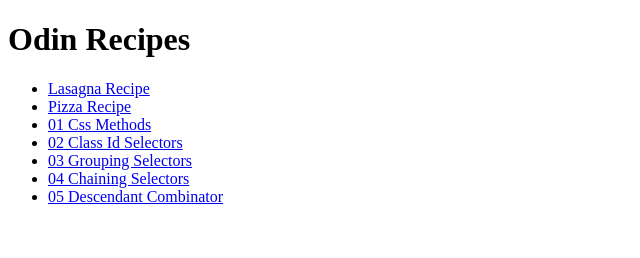
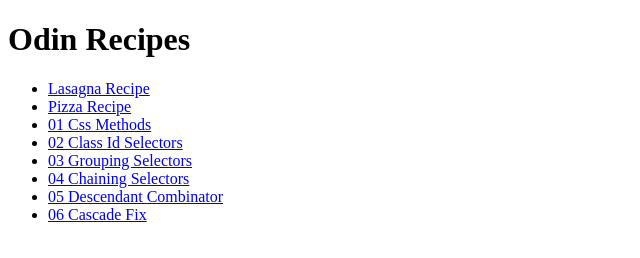
Before and after one commit to JoaoSegolin/odin-recipes, a plain HTML site: page index.html in a window 1280 px wide. Shown: the whole page, without its empty margins (0-640 px from the left). Drawn offline with Linux system fonts and the light colour scheme.

Commit message:
Create html and css files for exec 06

```diff
--- a/index.html
+++ b/index.html
@@ -16,6 +16,7 @@
 			<li><a href="./exec/03-grouping-selectors.html">03 Grouping Selectors</a></li>
 			<li><a href="./exec/04-chaining-selectors.html">04 Chaining Selectors</a></li>
 			<li><a href="./exec/05-descendant-combinator.html">05 Descendant Combinator</a></li>
+			<li><a href="./exec/06-cascade-fix.html">06 Cascade Fix</a></li>
 		</ul>
 	</body>
 </html>
```
